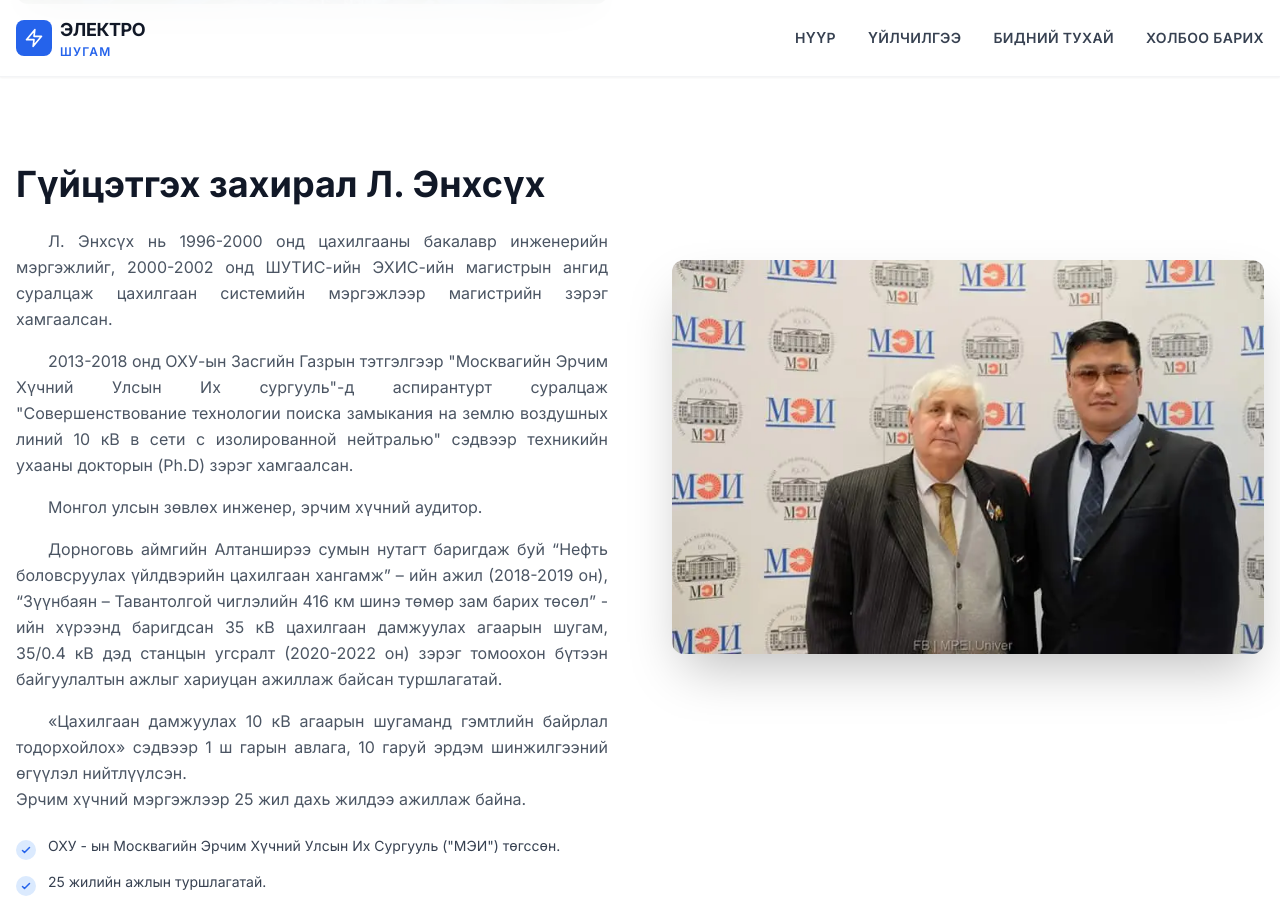
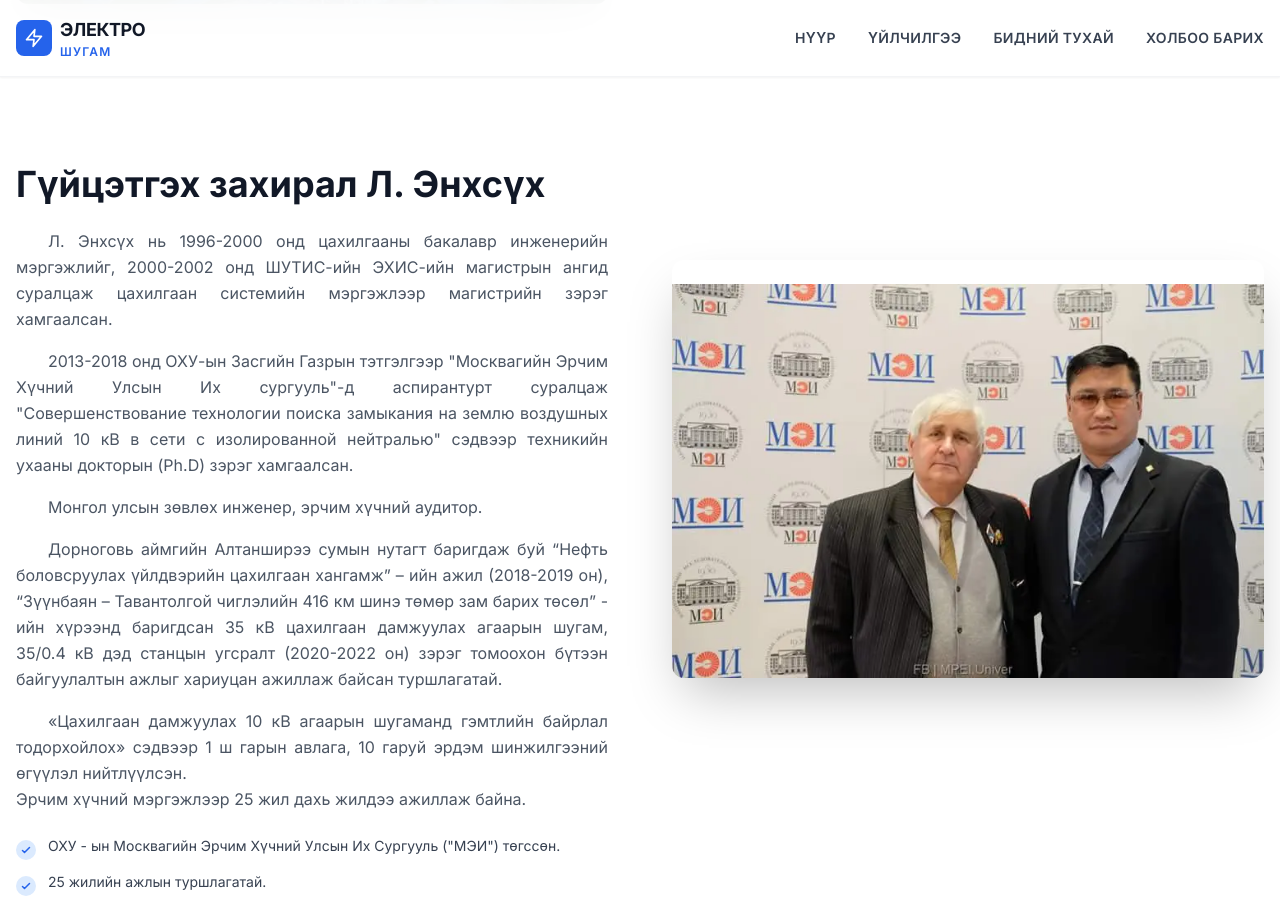
Before and after one commit to electroshugam/electroshugam_web_new, a Jekyll site: the page built from about.html, in a window 1280 px wide and 900 px high, scrolled down 3142 px. Built offline with Jekyll 4.4.1, drawn with Linux system fonts in a browser that asks for light colours; nearby versions of some CDN libraries.

Commit message:
fig update

```diff
--- a/about.html
+++ b/about.html
@@ -172,8 +172,10 @@ body_class: ""
         <div class="relative">
           <div class="absolute -inset-4 bg-blue-100/50 rounded-2xl -z-10 transform rotate-2"></div>
           <div class="relative rounded-xl overflow-hidden shadow-2xl mt-24">
+            <div class="relative mt-6">
             <img src="{{ '/media/ceo_pic.webp' | relative_url }}" alt="Л. Энхсүх" class="w-full h-auto">
-          </div>
+            </div>
+        </div>
         </div>
       </div>
       <div class="md:order-1">
```
